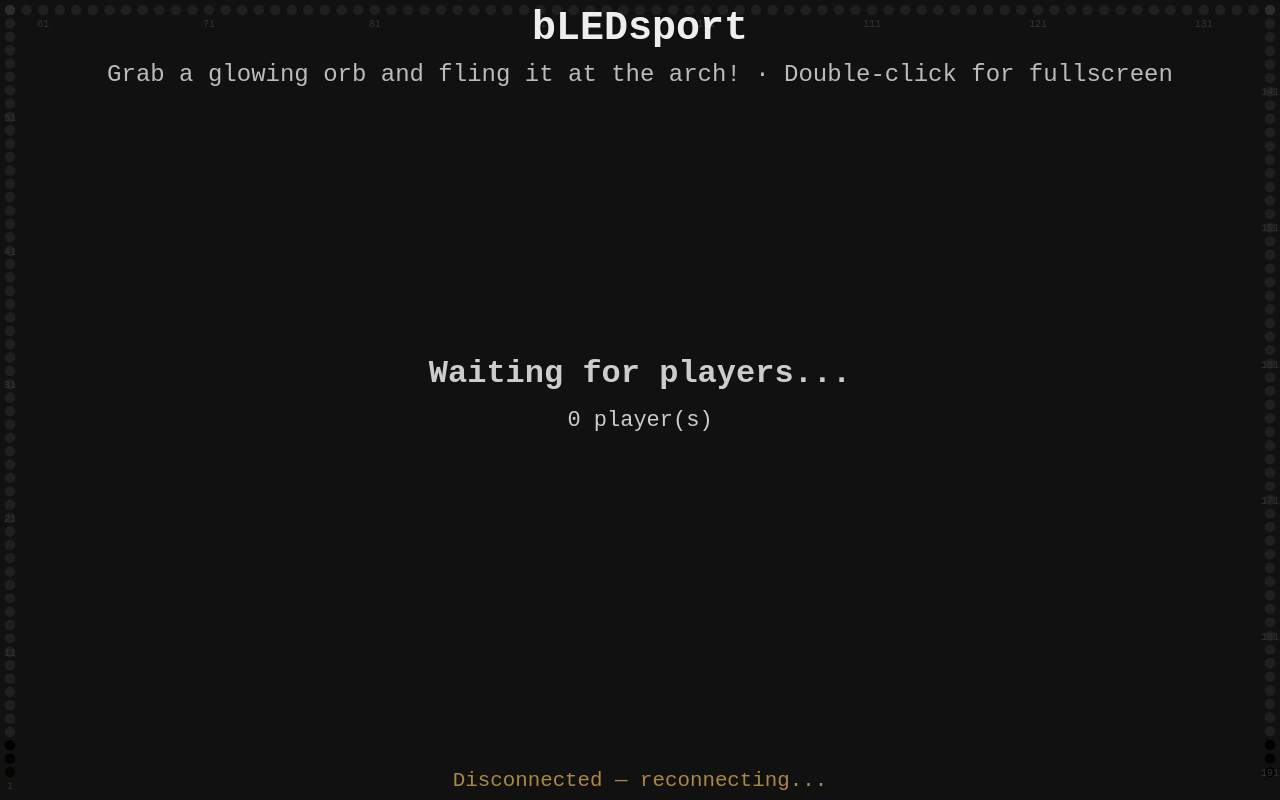
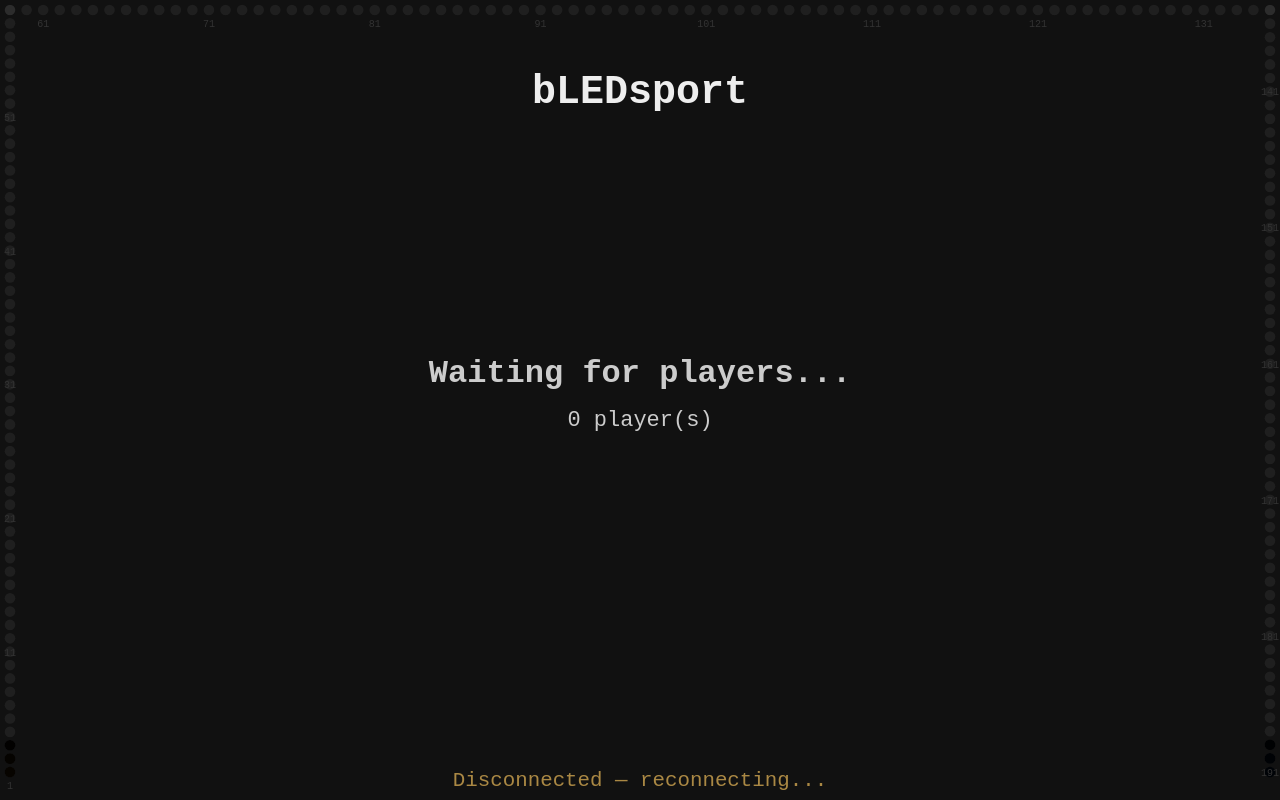
Before and after one commit to georgemandis/bledsport-external, a website: page index.html in a window 1280 px wide. Drawn offline with Linux system fonts and the light colour scheme.

Commit message:
Fixing layout and removing orb mentio

```diff
--- a/index.html
+++ b/index.html
@@ -28,7 +28,7 @@
     z-index: 1;
     pointer-events: none; /* let clicks fall through to the canvas (Hand of God) */
   }
-  h1 { top: 0.4rem; font-size: 2.5rem; }
+  h1 { top: 4.4rem; font-size: 2.5rem; }
   .info { top: 3.8rem; font-size: 1.5rem; color: #bbb; }
   .status { bottom: 0.5rem; font-size: 1.3rem; color: #888; }
   .scoreboard {
@@ -41,7 +41,6 @@
 </head>
 <body>
 <h1>bLEDsport</h1>
-<div class="info">Grab a glowing orb and fling it at the arch! &middot; Double-click for fullscreen</div>
 <canvas id="arch"></canvas>
 <div class="status" id="status">Connecting...</div>
 <div class="scoreboard" id="scoreboard"></div>
```
